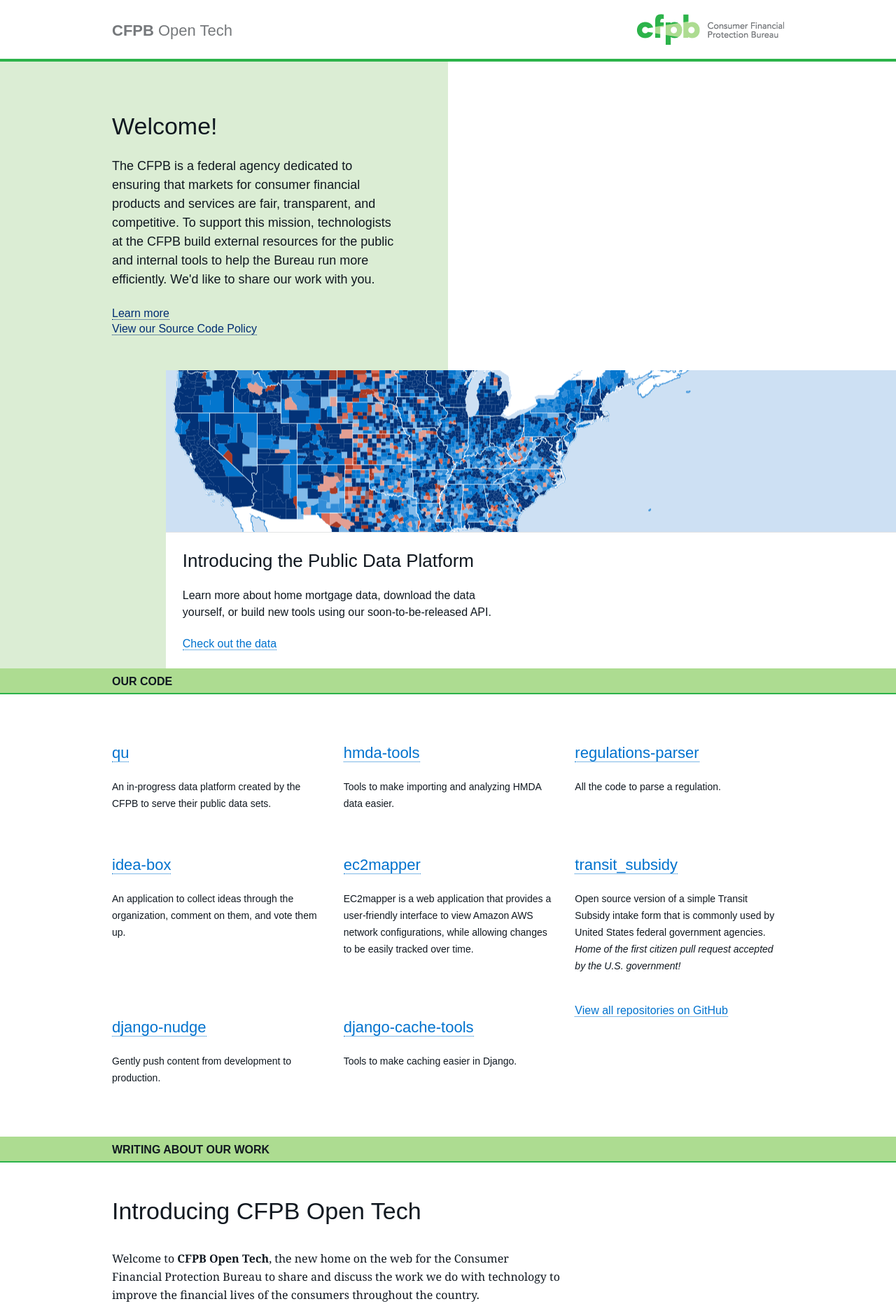
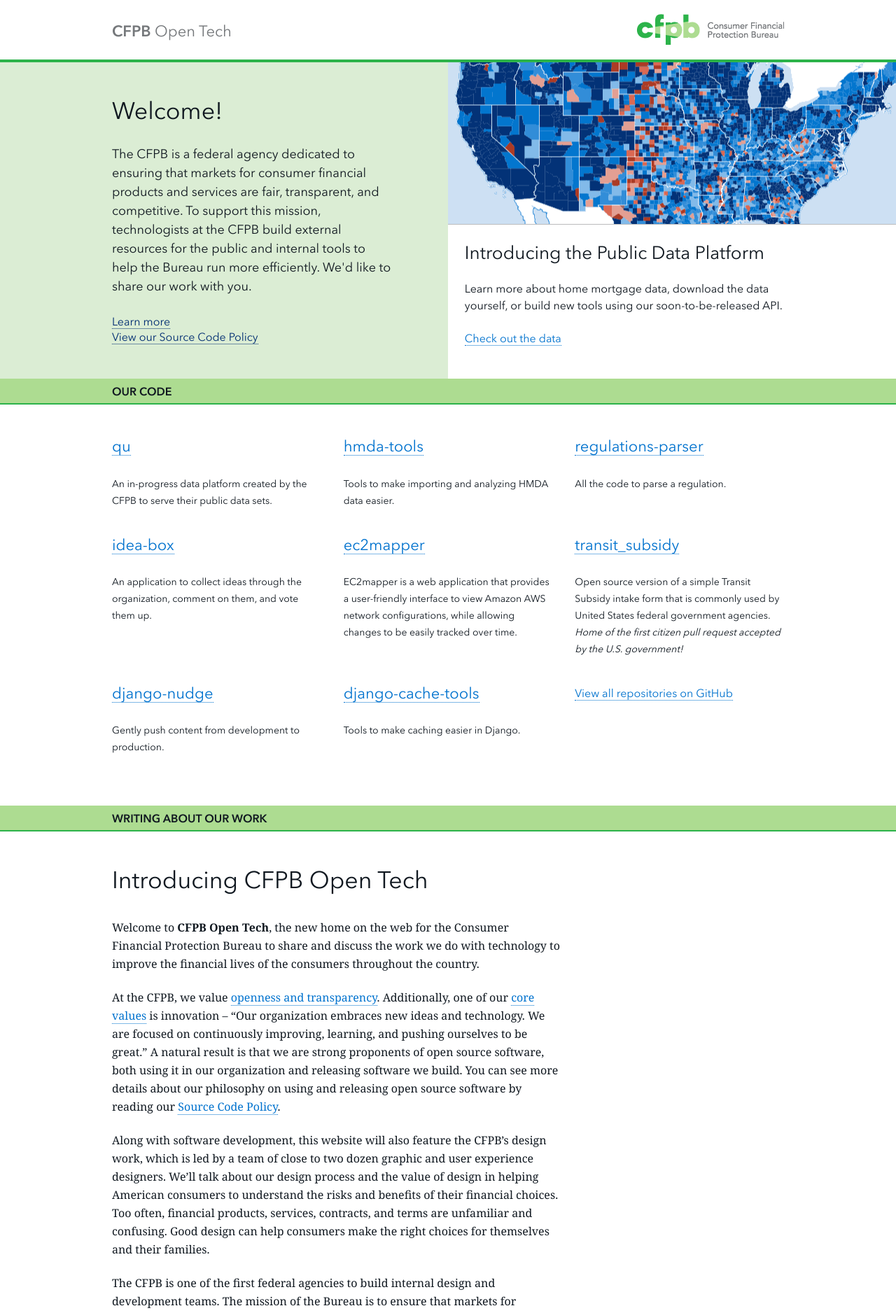
Before and after one commit to cfpb/cfpb.github.io, a Jekyll site: the page built from index.html, in a window 1280 px wide. Shown: the top 1876 px of the page at 70% size. Built offline with Jekyll 4.4.1, drawn with Linux system fonts in a browser that asks for light colours; nearby versions of some CDN libraries; some web fonts are replaced.

Commit message:
Tidying things up for first release

```diff
--- a/_layouts/default.html
+++ b/_layouts/default.html
@@ -7,7 +7,7 @@
     {% if page.description %}
     <meta name="description" content="{{ page.description }}">
     {% else %}
-    <meta name="description" content="Home of the Consumer Financial Protection Bureau&rsquo;s Design &amp; Development teams.">
+    <meta name="description" content="Learn about the design and development work the Consumer Financial Protection Bureau undertakes to support its mission.">
     {% endif %}
 
     <meta name="viewport" content="width=device-width, initial-scale=1.0">
@@ -16,7 +16,7 @@
     <!--[if lt IE 9]><script src="js/html5shiv-printshiv.js" media="all"></script><![endif]-->
 </head>
 
-<body class="cf">
+<body>
 
     <div class="skip cf">
         <a class="visuallyhidden focusable" href="#content">Skip to Main Content</a>
@@ -36,9 +36,7 @@
 {% include footer.html %}
     </footer>
 
-    <!-- Don't need this yet -->
     <script src="//ajax.googleapis.com/ajax/libs/jquery/1.10.1/jquery.min.js"></script>
-    <!-- <script src="js/site.js"></script> -->
     <script>
       $(document).ready(function() {
         // Select a random feature to display.
--- a/css/fonts.css
+++ b/css/fonts.css
@@ -23,44 +23,44 @@
 
 @font-face {
     font-family: "Avenir Next";
-    src: url("fonts/e9167238-3b3f-4813-a04a-a384394eed42.eot");
-    src: url("fonts/e9167238-3b3f-4813-a04a-a384394eed42.eot?#iefix") format("embedded-opentype"),
-         url("fonts/1e9892c0-6927-4412-9874-1b82801ba47a.woff") format("woff"),
-         url("fonts/46cf1067-688d-4aab-b0f7-bd942af6efd8.ttf") format("truetype"),
-         url("fonts/52a192b1-bea5-4b48-879f-107f009b666f.svg#52a192b1-bea5-4b48-879f-107f009b666f") format("svg");
+    src: url("../fonts/e9167238-3b3f-4813-a04a-a384394eed42.eot");
+    src: url("../fonts/e9167238-3b3f-4813-a04a-a384394eed42.eot?#iefix") format("embedded-opentype"),
+         url("../fonts/1e9892c0-6927-4412-9874-1b82801ba47a.woff") format("woff"),
+         url("../fonts/46cf1067-688d-4aab-b0f7-bd942af6efd8.ttf") format("truetype"),
+         url("../fonts/52a192b1-bea5-4b48-879f-107f009b666f.svg#52a192b1-bea5-4b48-879f-107f009b666f") format("svg");
     font-weight: 400;
     font-style: normal;
 }
 
 @font-face {
     font-family: "Avenir Next Italic";
-    src: url("fonts/d1fddef1-d940-4904-8f6c-17e809462301.eot");
-    src: url("fonts/d1fddef1-d940-4904-8f6c-17e809462301.eot?#iefix") format("embedded-opentype"),
-         url("fonts/92b66dbd-4201-4ac2-a605-4d4ffc8705cc.woff") format("woff"),
-         url("fonts/18839597-afa8-4f0b-9abb-4a30262d0da8.ttf") format("truetype"),
-         url("fonts/1de7e6f4-9d4d-47e7-ab23-7d5cf10ab585.svg#1de7e6f4-9d4d-47e7-ab23-7d5cf10ab585") format("svg");
+    src: url("../fonts/d1fddef1-d940-4904-8f6c-17e809462301.eot");
+    src: url("../fonts/d1fddef1-d940-4904-8f6c-17e809462301.eot?#iefix") format("embedded-opentype"),
+         url("../fonts/92b66dbd-4201-4ac2-a605-4d4ffc8705cc.woff") format("woff"),
+         url("../fonts/18839597-afa8-4f0b-9abb-4a30262d0da8.ttf") format("truetype"),
+         url("../fonts/1de7e6f4-9d4d-47e7-ab23-7d5cf10ab585.svg#1de7e6f4-9d4d-47e7-ab23-7d5cf10ab585") format("svg");
     font-weight: 400;
     font-style: italic;
 }
 
 @font-face {
     font-family: "Avenir Next Medium";
-    src: url("fonts/1a7c9181-cd24-4943-a9d9-d033189524e0.eot");
-    src: url("fonts/1a7c9181-cd24-4943-a9d9-d033189524e0.eot?#iefix") format("embedded-opentype"),
-         url("fonts/f26faddb-86cc-4477-a253-1e1287684336.woff") format("woff"),
-         url("fonts/63a74598-733c-4d0c-bd91-b01bffcd6e69.ttf") format("truetype"),
-         url("fonts/a89d6ad1-a04f-4a8f-b140-e55478dbea80.svg#a89d6ad1-a04f-4a8f-b140-e55478dbea80") format("svg");
+    src: url("../fonts/1a7c9181-cd24-4943-a9d9-d033189524e0.eot");
+    src: url("../fonts/1a7c9181-cd24-4943-a9d9-d033189524e0.eot?#iefix") format("embedded-opentype"),
+         url("../fonts/f26faddb-86cc-4477-a253-1e1287684336.woff") format("woff"),
+         url("../fonts/63a74598-733c-4d0c-bd91-b01bffcd6e69.ttf") format("truetype"),
+         url("../fonts/a89d6ad1-a04f-4a8f-b140-e55478dbea80.svg#a89d6ad1-a04f-4a8f-b140-e55478dbea80") format("svg");
     font-weight: 500;
     font-style: normal;
 }
 
 @font-face {
     font-family: "Avenir Next Demi";
-    src: url("fonts/12d643f2-3899-49d5-a85b-ff430f5fad15.eot");
-    src: url("fonts/12d643f2-3899-49d5-a85b-ff430f5fad15.eot?#iefix") format("embedded-opentype"),
-         url("fonts/91b50bbb-9aa1-4d54-9159-ec6f19d14a7c.woff") format("woff"),
-         url("fonts/a0f4c2f9-8a42-4786-ad00-fce42b57b148.ttf") format("truetype"),
-         url("fonts/99affa9a-a5e9-4559-bd07-20cf0071852d.svg#99affa9a-a5e9-4559-bd07-20cf0071852d") format("svg");
+    src: url("../fonts/12d643f2-3899-49d5-a85b-ff430f5fad15.eot");
+    src: url("../fonts/12d643f2-3899-49d5-a85b-ff430f5fad15.eot?#iefix") format("embedded-opentype"),
+         url("../fonts/91b50bbb-9aa1-4d54-9159-ec6f19d14a7c.woff") format("woff"),
+         url("../fonts/a0f4c2f9-8a42-4786-ad00-fce42b57b148.ttf") format("truetype"),
+         url("../fonts/99affa9a-a5e9-4559-bd07-20cf0071852d.svg#99affa9a-a5e9-4559-bd07-20cf0071852d") format("svg");
     font-weight: 700;
     font-style: normal;
 }
--- a/css/site.css
+++ b/css/site.css
@@ -45,7 +45,13 @@
 table,
 fieldset,
 menu,
-img {
+img,
+h1,
+h2,
+h3,
+h4,
+h5,
+h6 {
     margin-top: 0;
     margin-bottom: 1.375em;
 }
@@ -517,13 +523,36 @@
 }
 
 .hero {
-    /*margin-bottom: 1.5em;*/
     background: #DBEDD4;
     font-family: "Avenir Next", Arial, sans-serif;
 }
 .hero section {
     padding: 1.5em 0;
 }
+.hero p {
+    margin-bottom: 1.5em;
+    font-size: 1.125em;
+    line-height: 1.5;
+}
+
+.intro h1 {
+    margin-bottom: 0.79411764705882em; /* 27/34 */
+}
+.intro a,
+.content-header a {
+    color: #002D72;
+    border-bottom-color: #002D72;
+}
+.intro a:hover,
+.content-header a:hover {
+    color: #0072CE;
+    border-bottom-color: #0072CE;
+}
+.intro .learn-more {
+    margin: 0; padding: 0;
+    list-style: none;
+}
+
 .hero .feature {
     padding: 1.5em 5.55555555555556%;
     margin: 0 -5.55555555555556%;
@@ -540,7 +569,7 @@
     width: 111.149825783972%;
     max-width: none;
     height: 8em;
-    border: 1px solid #E3E4E5;
+    border: 1px solid #BABBBD;
     border-width: 1px 0;
     margin: -1.5em -5.55555555555556% 1.5em -5.55555555555556%;
     background-repeat: no-repeat;
@@ -552,21 +581,10 @@
 .feature-img.eregs {
     background-image: url('../img/feature_eregs_1280.png');
 }
-.hero p {
-    font-size: 1.125em;
-    line-height: 1.5;
+.feature h2 {
+    margin-bottom: 0.92307692307692em; /* 24/26 */
 }
 
-.intro a,
-.content-header a {
-    color: #002D72;
-    border-bottom-color: #002D72;
-}
-.intro a:hover,
-.content-header a:hover {
-    color: #0072CE;
-    border-bottom-color: #0072CE;
-}
 
 .content-header {
     padding-top: 3px;
@@ -581,6 +599,9 @@
 
 .repos {
     margin-bottom: 2em;
+}
+.repo h3 {
+    line-height: 1;
 }
 .repo p {
     max-width: 30em;
@@ -672,7 +693,7 @@
     .feature-img {
        width: 25%;
        max-width: none;
-       height: 14em;
+       height: 15em;
        border-width: 1px 1px 1px 0;
        margin: -1.5em 1.5em -1.5em -5.55555555555556%;
        float: left;
--- a/index.html
+++ b/index.html
@@ -11,12 +11,19 @@
                             products and services are fair, transparent, and competitive. To support this mission,
                             technologists at the CFPB build external resources for the public and internal tools to
                             help the Bureau run more efficiently. We'd like to share our work with you.</p>
-                        <a class="call-to-action" href="#header-writing">Learn more <i class="icon-right"></i></a>
-                        <br>
-                        <a class="call-to-action"
-                           href="https://github.com/cfpb/source-code-policy/blob/master/cfpb-source-code-policy.txt">
-                            View our Source Code Policy <i class="icon-right"></i>
-                        </a>
+                        <ul class="learn-more">
+                            <li>
+                                <a class="call-to-action" href="#header-writing">
+                                    Learn more <i class="icon-right"></i>
+                                </a>
+                            </li>
+                            <li>
+                                <a class="call-to-action"
+                                   href="https://github.com/cfpb/source-code-policy/blob/master/cfpb-source-code-policy.txt">
+                                    View our Source Code Policy <i class="icon-right"></i>
+                                </a>
+                            </li>
+                        </ul>
                     </section>
 
                     <section class="feature is-showing" id="feature-eregs">
```
Also changed, not shown: other parts of _layouts/default.html (+1 -3 lines).
